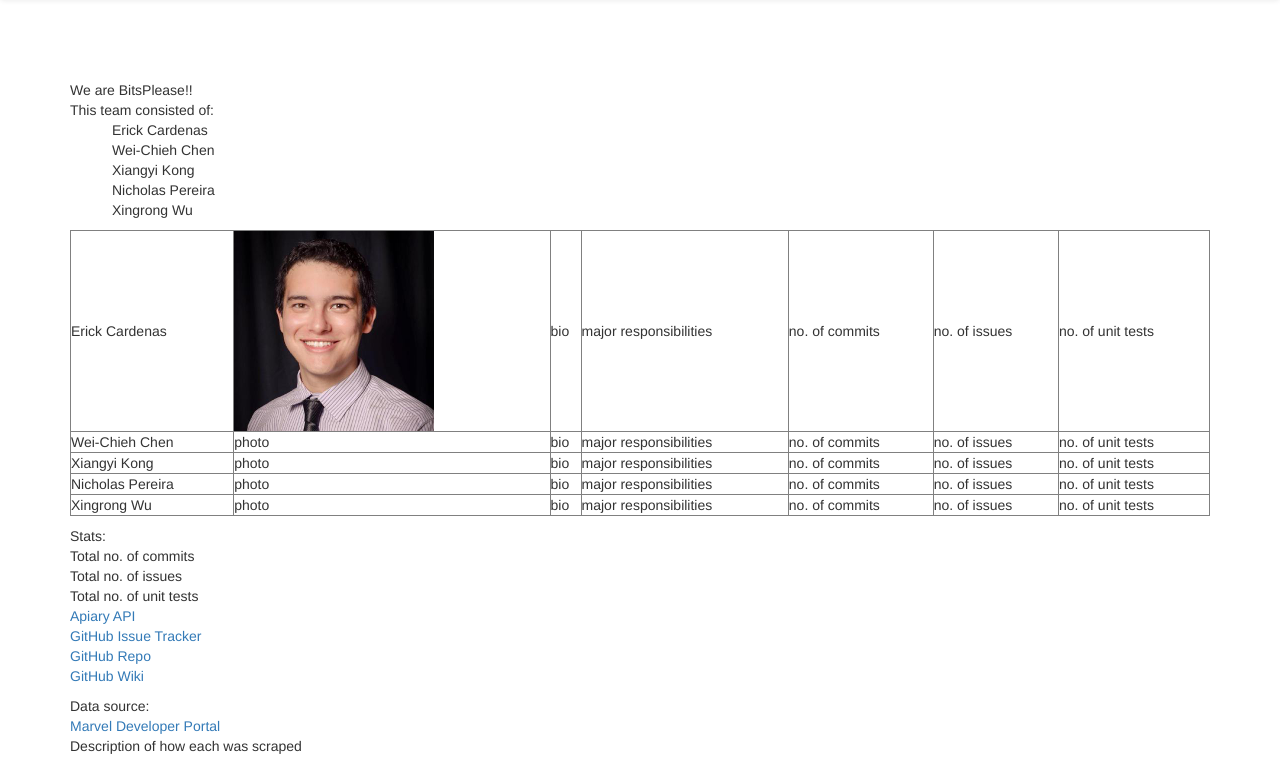
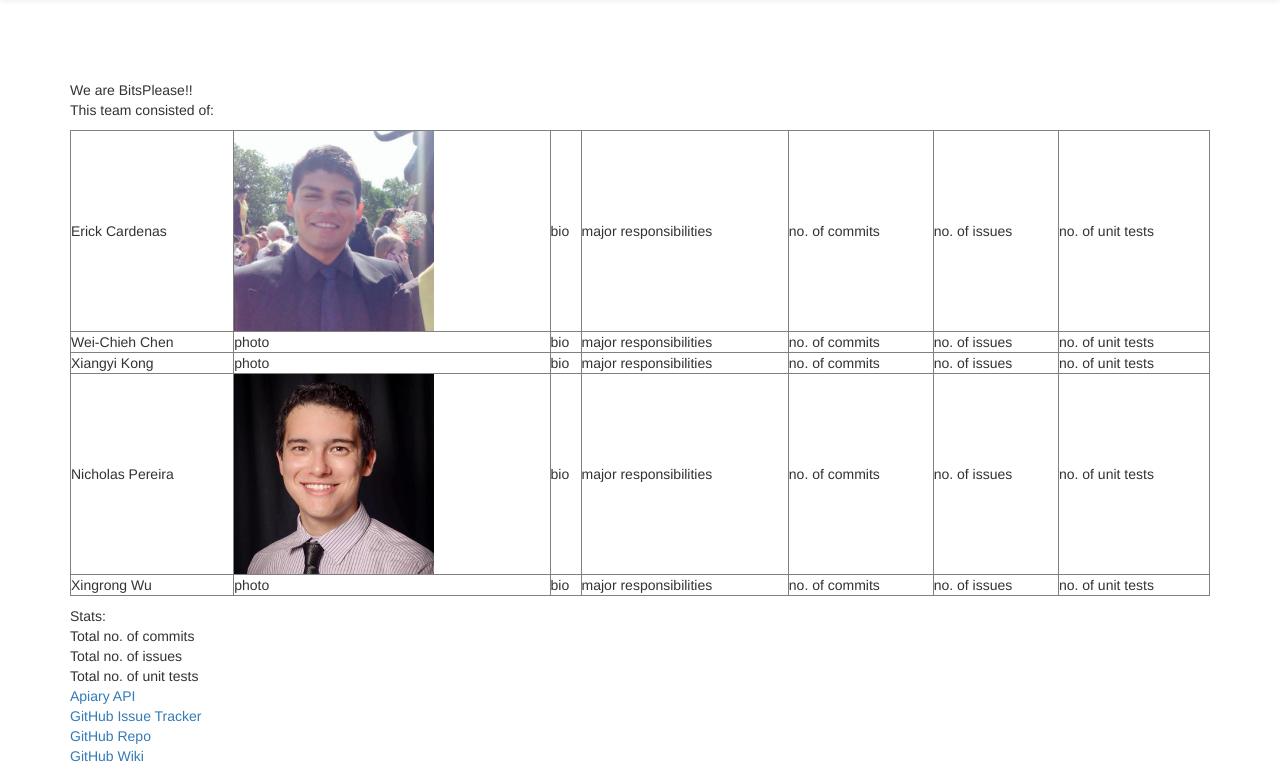
Before and after one commit to XiangyiKong/cs373-idb, a Flask app: page /about in a window 1280 px wide. Shown: the part 52-815 px from the top of the page. Run offline with Flask 2, Linux system fonts and the light colour scheme; some libraries are stand-ins or nearby versions.

Commit message:
about page: photo added and Apiary link fixed

```diff
--- a/app/templates/about.html
+++ b/app/templates/about.html
@@ -4,18 +4,12 @@
 <p>
 We are BitsPlease!!<br>
 This team consisted of:<br>
-&emsp;&emsp;&emsp;Erick Cardenas<br>
-&emsp;&emsp;&emsp;Wei-Chieh Chen<br>
-&emsp;&emsp;&emsp;Xiangyi Kong<br>
-&emsp;&emsp;&emsp;Nicholas Pereira<br>
-&emsp;&emsp;&emsp;Xingrong Wu<br>
-</p>
 
 <p>
 <table border="1" style="width:100%">
   <tr>
     <td>Erick Cardenas</td>
-    <td><img src="{{ url_for('static', filename='img/Nicholas_Pereira.jpeg') }}" alt="Nicholas Pereira" style="width:200px;height:200px;"></td>
+    <td><img src="{{ url_for('static', filename='img/Erick_Cardenas.jpg') }}" alt="Erick Cardenas" style="width:200px;height:200px;"></td>
     <td>bio</td>
     <td>major responsibilities</td>
     <td>no. of commits</td>
@@ -42,7 +36,7 @@ This team consisted of:<br>
   </tr>
   <tr>
     <td>Nicholas Pereira</td>
-    <td>photo</td>
+    <td><img src="{{ url_for('static', filename='img/Nicholas_Pereira.jpeg') }}" alt="Nicholas Pereira" style="width:200px;height:200px;"></td>
     <td>bio</td>
     <td>major responsibilities</td>
     <td>no. of commits</td>
@@ -66,7 +60,7 @@ Stats:<br>
 Total no. of commits<br>
 Total no. of issues<br>
 Total no. of unit tests<br>
-<a href="http://docs.marvel.apiary.io/#">Apiary API</a><br>
+<a href="http://docs.marvel.apiary.io/#introduction/resources">Apiary API</a><br>
 <a href="https://github.com/PresidentNick/marvel/issues">GitHub Issue Tracker</a><br>
 <a href="https://github.com/PresidentNick/marvel">GitHub Repo</a><br>
 <a href="https://github.com/PresidentNick/marvel/wiki">GitHub Wiki</a><br>
```
